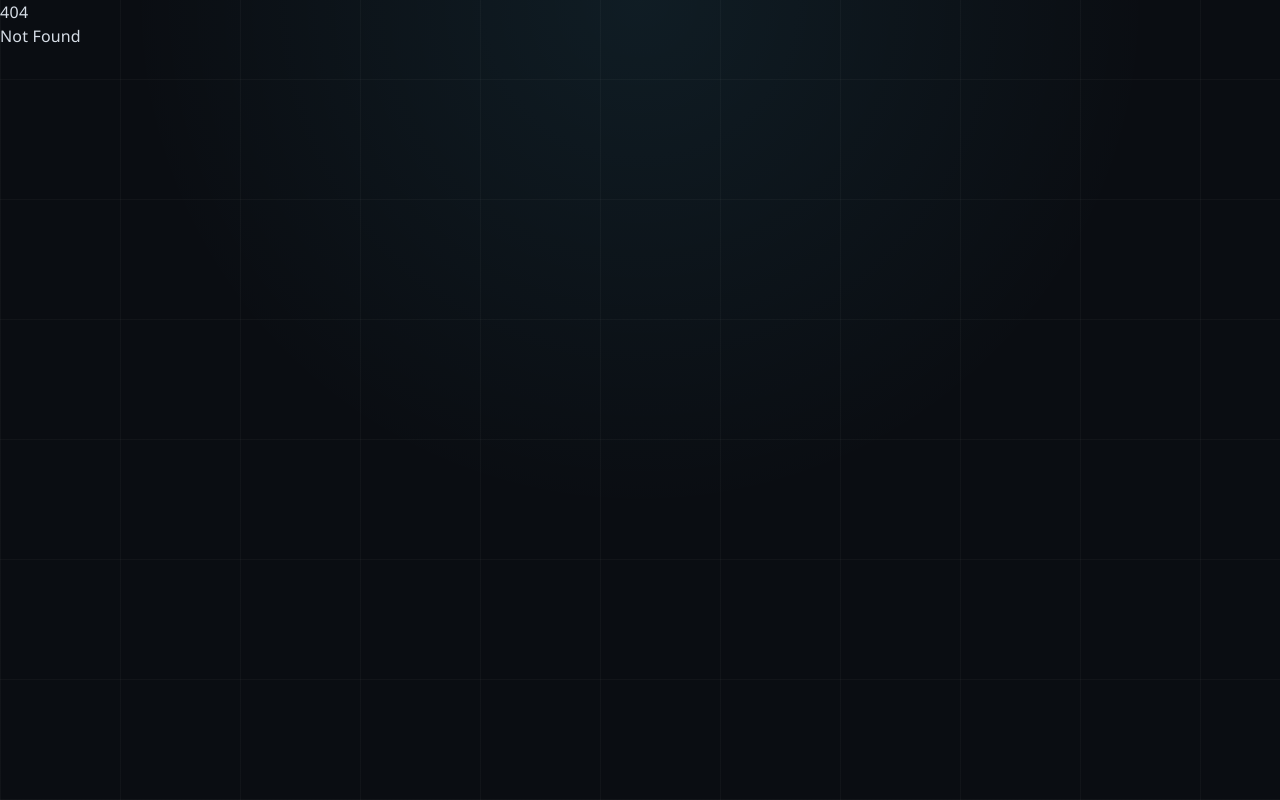
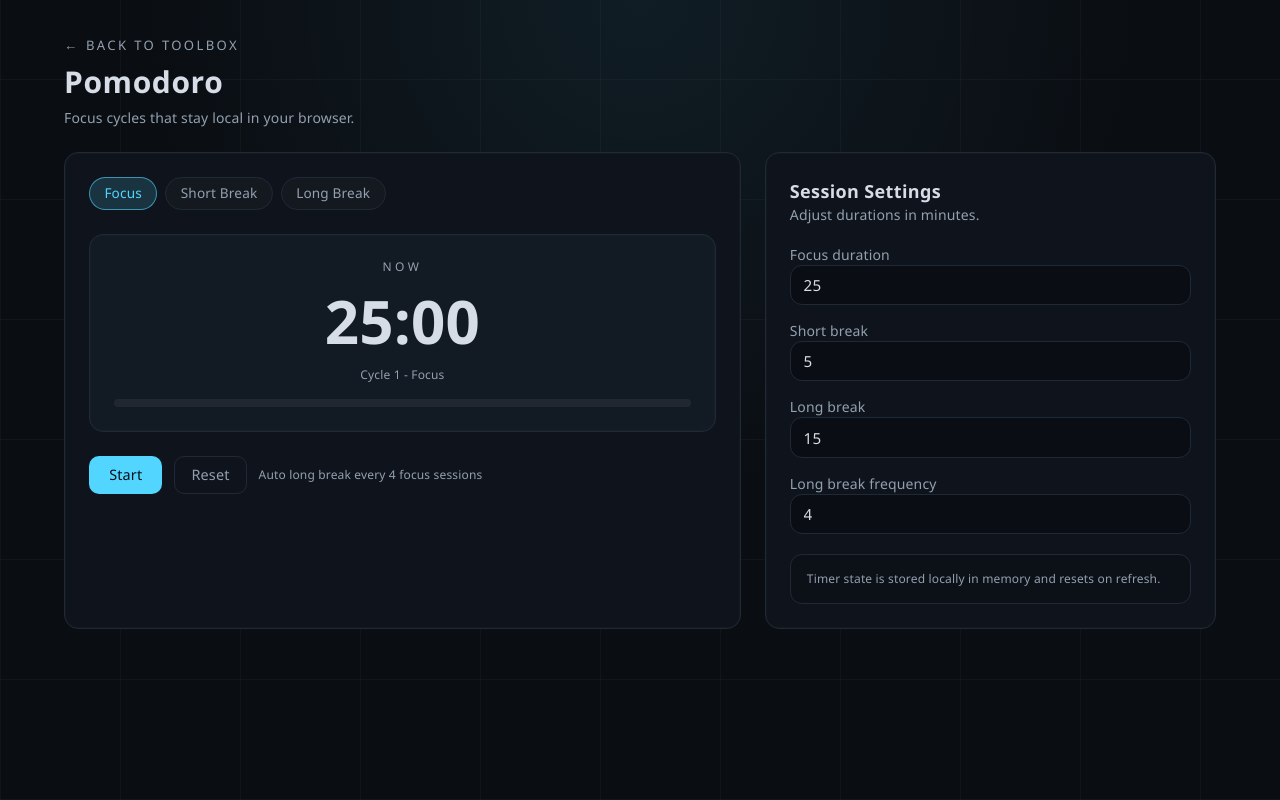
Before and after one commit to vdtdg/dev-toolbox, a SvelteKit app: page /tools/pomodoro in a window 1280 px wide. Before the commit this address had no page. Built offline with nearby package versions, Linux system fonts and the light colour scheme.

Commit message:
Pomodoro tool

```diff
--- a/src/routes/layout.css
+++ b/src/routes/layout.css
@@ -149,6 +149,121 @@
 		color: var(--color-accent);
 	}
 
+	.mode-button {
+		display: inline-flex;
+		align-items: center;
+		justify-content: center;
+		border-radius: 999px;
+		border: 1px solid var(--color-border);
+		padding: 0.35rem 0.9rem;
+		font-size: 0.85rem;
+		color: var(--color-muted);
+		background: rgba(255, 255, 255, 0.02);
+		transition:
+			border 120ms ease,
+			background 120ms ease,
+			color 120ms ease;
+	}
+
+	.mode-button:hover {
+		border-color: rgba(82, 214, 255, 0.4);
+		color: var(--color-text);
+	}
+
+	.mode-button[data-active='true'] {
+		border-color: rgba(82, 214, 255, 0.6);
+		background: rgba(82, 214, 255, 0.16);
+		color: var(--color-accent);
+	}
+
+	.action-button {
+		display: inline-flex;
+		align-items: center;
+		justify-content: center;
+		border-radius: 10px;
+		border: 1px solid rgba(82, 214, 255, 0.6);
+		padding: 0.45rem 1.2rem;
+		font-size: 0.9rem;
+		color: #031017;
+		background: var(--color-accent);
+		transition:
+			transform 120ms ease,
+			box-shadow 120ms ease,
+			border 120ms ease;
+	}
+
+	.action-button:hover {
+		transform: translateY(-1px);
+		box-shadow: 0 6px 18px rgba(82, 214, 255, 0.2);
+	}
+
+	.ghost-button {
+		display: inline-flex;
+		align-items: center;
+		justify-content: center;
+		border-radius: 10px;
+		border: 1px solid var(--color-border);
+		padding: 0.45rem 1rem;
+		font-size: 0.9rem;
+		color: var(--color-muted);
+		background: transparent;
+		transition:
+			border 120ms ease,
+			color 120ms ease,
+			background 120ms ease;
+	}
+
+	.ghost-button:hover {
+		border-color: rgba(82, 214, 255, 0.4);
+		color: var(--color-text);
+		background: rgba(82, 214, 255, 0.08);
+	}
+
+	.progress-track {
+		height: 8px;
+		border-radius: 999px;
+		background: rgba(255, 255, 255, 0.06);
+		overflow: hidden;
+	}
+
+	.progress-fill {
+		height: 100%;
+		border-radius: inherit;
+		background: linear-gradient(90deg, rgba(82, 214, 255, 0.85), rgba(82, 214, 255, 0.4));
+		transition: width 200ms ease;
+	}
+
+	.back-link {
+		display: inline-flex;
+		align-items: center;
+		gap: 0.4rem;
+		font-size: 0.82rem;
+		color: var(--color-muted);
+		text-transform: uppercase;
+		letter-spacing: 0.18em;
+		transition:
+			color 120ms ease,
+			transform 120ms ease;
+	}
+
+	.back-link:hover {
+		color: var(--color-accent);
+		transform: translateX(-2px);
+	}
+
+	.alert {
+		border-radius: 12px;
+		border: 1px solid rgba(240, 107, 107, 0.4);
+		background: rgba(240, 107, 107, 0.08);
+		padding: 0.75rem 1rem;
+		font-size: 0.85rem;
+		color: #f4b1b1;
+	}
+
+	.alert-danger {
+		border-color: rgba(240, 107, 107, 0.5);
+	}
+
 	.search-input {
 		width: 100%;
 		border-radius: 12px;
--- /dev/null
+++ b/src/routes/tools/pomodoro/+page.svelte
@@ -0,0 +1,247 @@
+<script>
+	import { onDestroy } from 'svelte';
+
+	const modeLabels = {
+		focus: 'Focus',
+		short: 'Short Break',
+		long: 'Long Break'
+	};
+
+	let focusMinutes = 25;
+	let shortBreakMinutes = 5;
+	let longBreakMinutes = 15;
+	let longBreakEvery = 4;
+
+	let currentMode = 'focus';
+	let secondsLeft = focusMinutes * 60;
+	let isRunning = false;
+	let cyclesCompleted = 0;
+	let intervalId;
+
+	const getDuration = (mode) => {
+		if (mode === 'short') return shortBreakMinutes * 60;
+		if (mode === 'long') return longBreakMinutes * 60;
+		return focusMinutes * 60;
+	};
+
+	const stopInterval = () => {
+		if (intervalId) {
+			clearInterval(intervalId);
+			intervalId = null;
+		}
+	};
+
+	const playAlert = () => {
+		try {
+			const context = new (window.AudioContext || window.webkitAudioContext)();
+			const oscillator = context.createOscillator();
+			const gain = context.createGain();
+
+			oscillator.type = 'sine';
+			oscillator.frequency.setValueAtTime(880, context.currentTime);
+			gain.gain.setValueAtTime(0.0001, context.currentTime);
+			gain.gain.exponentialRampToValueAtTime(0.2, context.currentTime + 0.02);
+			gain.gain.exponentialRampToValueAtTime(0.0001, context.currentTime + 0.5);
+
+			oscillator.connect(gain);
+			gain.connect(context.destination);
+			oscillator.start();
+			oscillator.stop(context.currentTime + 0.55);
+			oscillator.onended = () => context.close();
+		} catch (error) {
+			// Ignore audio errors (autoplay restrictions, unsupported APIs).
+		}
+
+		if (navigator?.vibrate) {
+			navigator.vibrate([120, 60, 160]);
+		}
+	};
+
+	const tick = () => {
+		if (secondsLeft <= 0) {
+			advanceMode(true);
+			return;
+		}
+		secondsLeft -= 1;
+		if (secondsLeft === 0) {
+			advanceMode(true);
+		}
+	};
+
+	const startTimer = () => {
+		if (isRunning) return;
+		isRunning = true;
+		stopInterval();
+		intervalId = setInterval(tick, 1000);
+	};
+
+	const pauseTimer = () => {
+		isRunning = false;
+		stopInterval();
+	};
+
+	const resetTimer = () => {
+		pauseTimer();
+		secondsLeft = getDuration(currentMode);
+	};
+
+	const advanceMode = (notify = false) => {
+		const interval = Math.max(1, Number(longBreakEvery) || 1);
+		if (currentMode === 'focus') {
+			cyclesCompleted += 1;
+			currentMode = cyclesCompleted % interval === 0 ? 'long' : 'short';
+		} else {
+			currentMode = 'focus';
+		}
+		secondsLeft = getDuration(currentMode);
+		if (notify) {
+			playAlert();
+		}
+	};
+
+	const switchMode = (mode) => {
+		currentMode = mode;
+		resetTimer();
+	};
+
+	const syncDurationIfIdle = () => {
+		if (!isRunning) {
+			secondsLeft = getDuration(currentMode);
+		}
+	};
+
+	const formatTime = (totalSeconds) => {
+		const minutes = Math.floor(totalSeconds / 60);
+		const seconds = totalSeconds % 60;
+		return `${String(minutes).padStart(2, '0')}:${String(seconds).padStart(2, '0')}`;
+	};
+
+	$: totalSeconds = getDuration(currentMode);
+	$: progress = totalSeconds ? (1 - secondsLeft / totalSeconds) * 100 : 0;
+	$: timeLabel = formatTime(secondsLeft);
+	$: longBreakInterval = Math.max(1, Number(longBreakEvery) || 1);
+
+	onDestroy(() => {
+		stopInterval();
+	});
+</script>
+
+<div class="min-h-screen">
+	<div class="mx-auto flex max-w-[1200px] flex-col gap-6 px-6 py-8">
+		<header class="space-y-2">
+			<a class="back-link" href="/">
+				<span aria-hidden="true">←</span>
+				Back to toolbox
+			</a>
+			<h1 class="text-3xl font-semibold">Pomodoro</h1>
+			<p class="text-sm text-[var(--color-muted)]">Focus cycles that stay local in your browser.</p>
+		</header>
+
+		<section class="grid gap-6 lg:grid-cols-[1.2fr_0.8fr]">
+			<div class="panel space-y-6 p-6">
+				<div class="flex flex-wrap items-center gap-2">
+					{#each Object.entries(modeLabels) as [mode, label]}
+						<button
+							type="button"
+							class="mode-button"
+							data-active={currentMode === mode}
+							on:click={() => switchMode(mode)}
+						>
+							{label}
+						</button>
+					{/each}
+				</div>
+
+				<div class="panel panel-muted space-y-4 p-6 text-center">
+					<p class="text-xs tracking-[0.28em] text-[var(--color-muted)] uppercase">Now</p>
+					<p class="text-5xl font-semibold sm:text-6xl">{timeLabel}</p>
+					<p class="text-xs text-[var(--color-muted)]">
+						Cycle {cyclesCompleted + 1} - {modeLabels[currentMode]}
+					</p>
+					<div class="progress-track">
+						<div
+							class="progress-fill"
+							style={`width: ${Math.min(100, Math.max(0, progress))}%`}
+						></div>
+					</div>
+				</div>
+
+				<div class="flex flex-wrap items-center gap-3">
+					<button
+						type="button"
+						class="action-button"
+						on:click={isRunning ? pauseTimer : startTimer}
+					>
+						{isRunning ? 'Pause' : 'Start'}
+					</button>
+					<button type="button" class="ghost-button" on:click={resetTimer}>Reset</button>
+					<span class="text-xs text-[var(--color-muted)]">
+						Auto long break every {longBreakInterval} focus sessions
+					</span>
+				</div>
+			</div>
+
+			<div class="panel space-y-5 p-6">
+				<div>
+					<h2 class="text-lg font-semibold">Session Settings</h2>
+					<p class="text-sm text-[var(--color-muted)]">Adjust durations in minutes.</p>
+				</div>
+				<div class="grid gap-4">
+					<label class="space-y-2 text-sm">
+						<span class="text-[var(--color-muted)]">Focus duration</span>
+						<input
+							type="number"
+							min="5"
+							max="90"
+							step="1"
+							class="search-input"
+							bind:value={focusMinutes}
+							on:change={syncDurationIfIdle}
+						/>
+					</label>
+					<label class="space-y-2 text-sm">
+						<span class="text-[var(--color-muted)]">Short break</span>
+						<input
+							type="number"
+							min="3"
+							max="30"
+							step="1"
+							class="search-input"
+							bind:value={shortBreakMinutes}
+							on:change={syncDurationIfIdle}
+						/>
+					</label>
+					<label class="space-y-2 text-sm">
+						<span class="text-[var(--color-muted)]">Long break</span>
+						<input
+							type="number"
+							min="10"
+							max="60"
+							step="1"
+							class="search-input"
+							bind:value={longBreakMinutes}
+							on:change={syncDurationIfIdle}
+						/>
+					</label>
+					<label class="space-y-2 text-sm">
+						<span class="text-[var(--color-muted)]">Long break frequency</span>
+						<input
+							type="number"
+							min="2"
+							max="8"
+							step="1"
+							class="search-input"
+							bind:value={longBreakEvery}
+							on:change={syncDurationIfIdle}
+						/>
+					</label>
+				</div>
+				<div class="rounded-xl border border-[var(--color-border)] bg-[rgba(10,14,20,0.6)] p-4">
+					<p class="text-xs text-[var(--color-muted)]">
+						Timer state is stored locally in memory and resets on refresh.
+					</p>
+				</div>
+			</div>
+		</section>
+	</div>
+</div>
```
